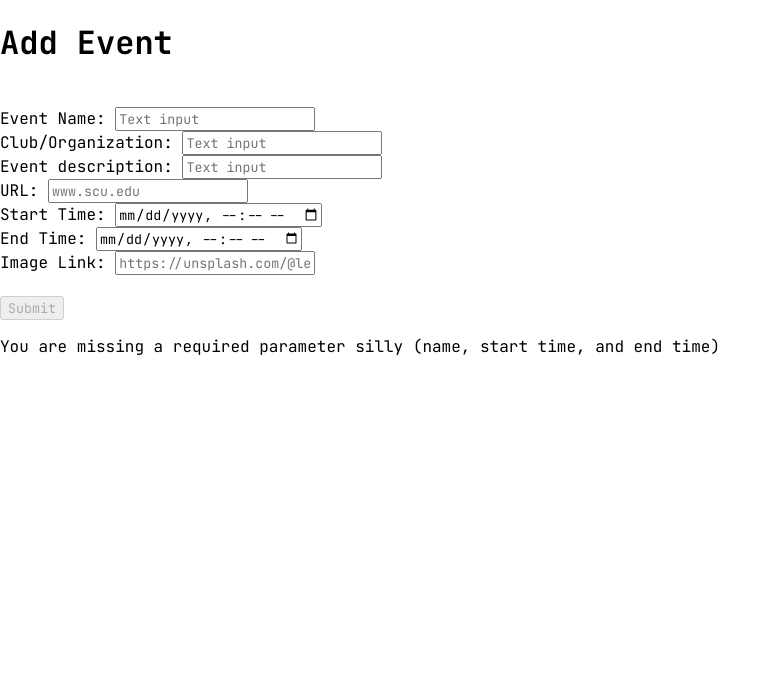
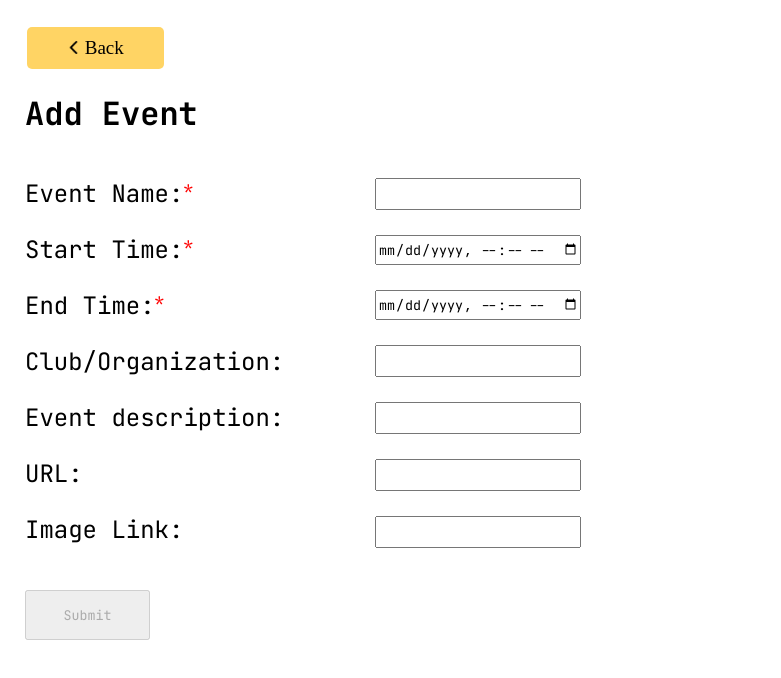
Before and after one commit to LeoATX/humanityhack2024, a Vue app in the folder fistbump/: page /leader in a window 1280 px wide. Shown: the top 678 px of the page, without its empty margins (0-781 px from the left). Built offline with nearby package versions, Linux system fonts and the light colour scheme; a web font is replaced by a local one; what @coleqiu/vue-drag-select would draw is missing.

Commit message:
Update leader view

```diff
--- a/fistbump/src/views/LeaderView.vue
+++ b/fistbump/src/views/LeaderView.vue
@@ -51,43 +51,43 @@ export default {
 </script>
 
 <template>
-  <div style="margin:0 auto;">
+  <div style="margin: 25px">
+    <RouterLink to="/">
+        <button class="button">
+            <img src="@/assets/arrow-left.png" width="13px" height="13px"/>
+            Back
+        </button>
+    </RouterLink>
 
     <h1>Add Event</h1>
     <br>
-
-    <label>Event Name: </label>
-    <input v-model="name" class="input" type="text" placeholder="Text input" />
+    <div style="width: 550px; display: grid; grid-template-columns: 350px 1fr;">
+      <div style="grid-column: 1; display: flex; flex-direction: column; gap: 25px;">
+        <label class="required">Event Name:</label>
+        <label class="required">Start Time:</label>
+        <label class="required">End Time:</label>
+        <label>Club/Organization:</label>
+        <label>Event description:</label>
+        <label>URL:</label>
+        <label>Image Link:</label>
+      </div>
+      <div style="grid-column: 2; display: flex; flex-direction: column; gap: 25px;">
+        <input v-model="name" class="input" type="text" />
+        <input v-model="startTime" class="input" type="datetime-local" />
+        <input v-model="endTime" class="input" type="datetime-local" />
+        <input v-model="organization" class="input" type="text" />
+        <input v-model="description" class="input" type="text" />
+        <input v-model="url" class="input" type="text" />
+        <input v-model="imageURL" class="input" type="text" />
+      </div>
+    </div>
 
     <br />
-    <label>Club/Organization: </label>
-    <input v-model="organization" class="input" type="text" placeholder="Text input" />
-
     <br />
-    <label>Event description: </label>
-    <input v-model="description" class="input" type="text" placeholder="Text input" />
-
-    <br />
-    <label>URL: </label>
-    <input v-model="url" class="input" type="text" placeholder="www.scu.edu" />
-
-    <br />
-    <label>Start Time: </label>
-    <input v-model="startTime" class="input" type="datetime-local" />
-
-    <br />
-    <label>End Time: </label>
-    <input v-model="endTime" class="input" type="datetime-local" />
-
-    <br />
-    <label>Image Link: </label>
-    <input v-model="imageURL" class="input" type="text" placeholder="https://unsplash.com/@leonardchen" />
-
-    <br /><br>
-    <button @click="submit"
+    <button style="width: 125px; height: 50px;" @click="submit"
       :disabled="(name == null || startTime == null || endTime == null) ? '' : disabled">Submit</button>
-    <p v-if="(name == null || startTime == null || endTime == null) == true">You are missing a required parameter silly
-      (name, start time, and end time)</p>
+    <!-- <p v-if="(name == null || startTime == null || endTime == null) == true">You are missing a required parameter silly
+      (name, start time, and end time)</p> -->
     <p v-if="submitted == true">submitted!</p>
 
     <p style="color: red">{{ error }}</p>
@@ -97,6 +97,22 @@ export default {
 <style>
 @import url('https://fonts.googleapis.com/css2?family=JetBrains+Mono:ital,wght@0,100..800;1,100..800&family=Roboto:ital,wght@0,100;0,300;0,400;0,500;0,700;0,900;1,100;1,300;1,400;1,500;1,700;1,900&display=swap');
 
+label {
+  margin-right: 15px;
+  font-size: 24px;
+}
+
+input {
+  height: 26px;
+}
+
+.required::after {
+  content: "*";
+  font-size: 16px;
+  vertical-align: top;
+  color: red;
+}
+
 * {
   font-family: "JetBrains Mono";
 }
```
